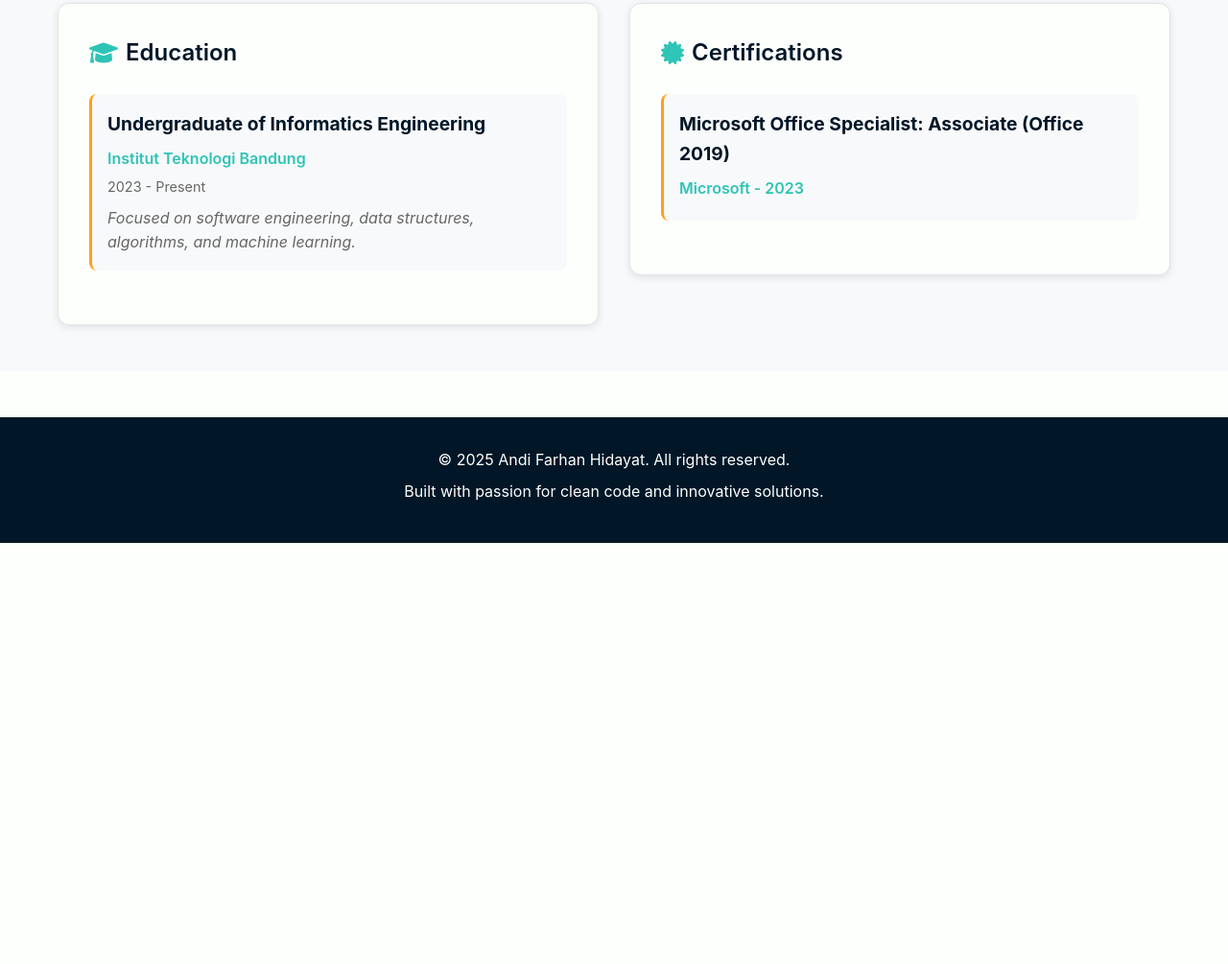
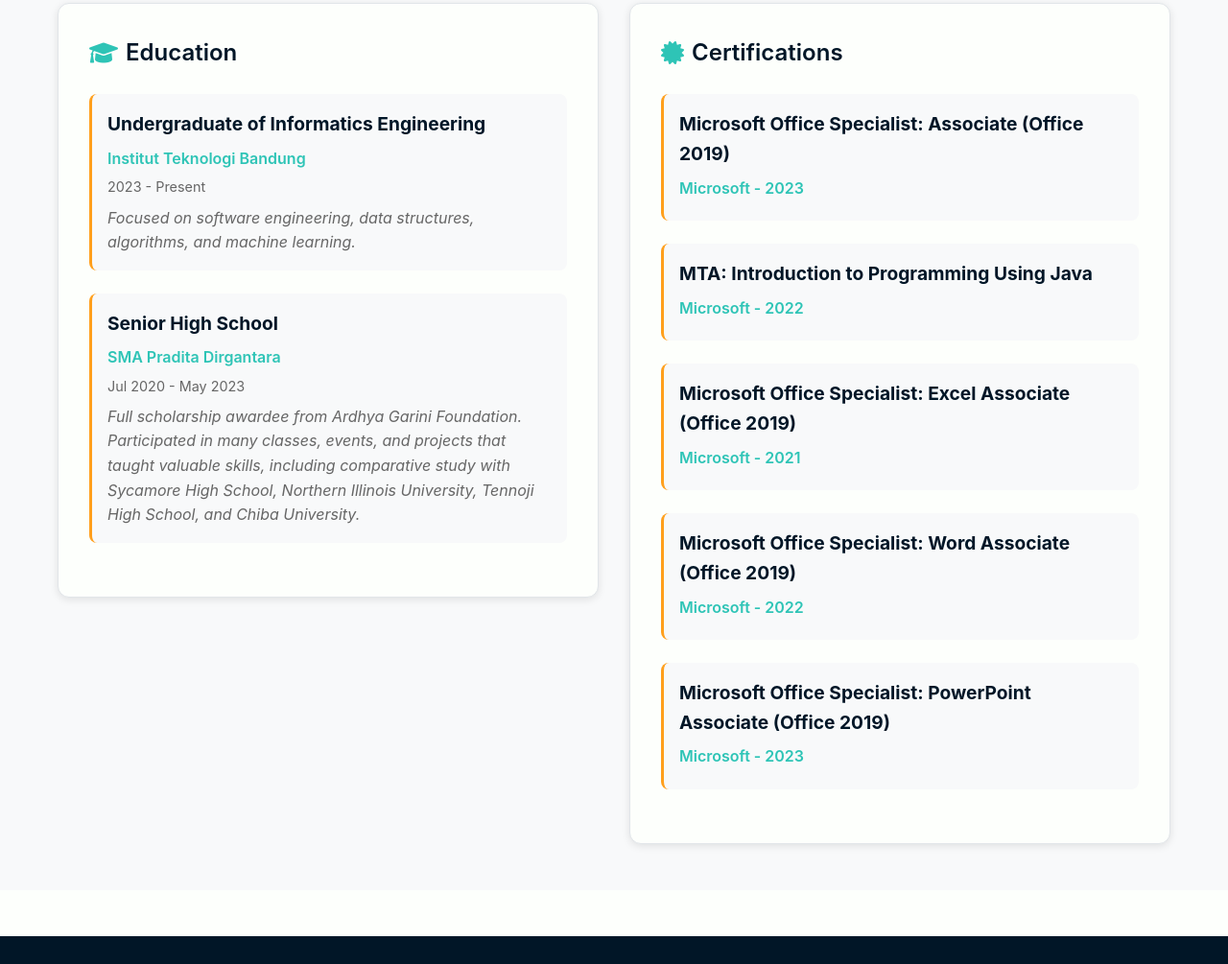
Before and after one commit to andi-frame/portofolio_pure, a plain HTML site: page index.html in a window 1280 px wide. Shown: the part 3758-4763 px from the top of the page at 96% size. Before the commit the page ends 4324 px from the top, so only its background shows below. Drawn offline with Linux system fonts and the light colour scheme.

Commit message:
feat: add certs

```diff
--- a/index.html
+++ b/index.html
@@ -127,6 +127,7 @@
                             <span class="skill-tag">tRPC</span>
                             <span class="skill-tag">Python</span>
                             <span class="skill-tag">Go</span>
+                            <span class="skill-tag">Gin Gonic</span>
                             <span class="skill-tag">FastAPI</span>
                             <span class="skill-tag">Node.js</span>
                             <span class="skill-tag">Hono</span>
@@ -150,6 +151,7 @@
                             <span class="skill-tag">Tailwind CSS</span>
                             <span class="skill-tag">Zustand</span>
                             <span class="skill-tag">Axios</span>
+                            <span class="skill-tag">ShadCN</span>
                             <span class="skill-tag">Lucide</span>
                             <span class="skill-tag">Sonner</span>
                         </div>
@@ -245,6 +247,15 @@
                                 <p class="description">Focused on software engineering, data structures, algorithms, and
                                     machine learning.</p>
                             </div>
+                            <div class="education-item">
+                                <h3>Senior High School</h3>
+                                <p class="institution">SMA Pradita Dirgantara</p>
+                                <p class="duration">Jul 2020 - May 2023</p>
+                                <p class="description">Full scholarship awardee from Ardhya Garini Foundation.
+                                    Participated in many classes, events, and projects that taught valuable skills,
+                                    including comparative study with Sycamore High School, Northern Illinois University,
+                                    Tennoji High School, and Chiba University.</p>
+                            </div>
                         </section>
                     </div>
                     <!-- Right Column -->
@@ -252,10 +263,41 @@
                         <!-- Certifications Section -->
                         <section class="card certifications-section">
                             <h2><i class="fas fa-certificate"></i> Certifications</h2>
-                            <div class="cert-item">
-                                <h3>Microsoft Office Specialist: Associate (Office 2019)</h3>
-                                <p>Microsoft - 2023</p>
-                            </div>
+                            <a href="https://www.credly.com/badges/7c62ba3f-5699-43ee-bd5d-7d5fdf4bef3a/linked_in_profile"
+                                class="cert-link">
+                                <div class="cert-item">
+                                    <h3>Microsoft Office Specialist: Associate (Office 2019)</h3>
+                                    <p>Microsoft - 2023</p>
+                                </div>
+                            </a>
+                            <a href="https://www.credly.com/badges/dfa3b709-8d2d-44f7-bbd6-e73bdb1433a3/linked_in_profile"
+                                class="cert-link">
+                                <div class="cert-item">
+                                    <h3>MTA: Introduction to Programming Using Java</h3>
+                                    <p>Microsoft - 2022</p>
+                                </div>
+                            </a>
+                            <a href="https://www.credly.com/badges/8450ca4d-3519-4383-b73f-0ea37a7db545/linked_in_profile"
+                                class="cert-link">
+                                <div class="cert-item">
+                                    <h3>Microsoft Office Specialist: Excel Associate (Office 2019)</h3>
+                                    <p>Microsoft - 2021</p>
+                                </div>
+                            </a>
+                            <a href="https://www.credly.com/badges/f2f63518-a78e-4fef-abb5-8ac809a1c10d/linked_in_profile"
+                                class="cert-link">
+                                <div class="cert-item">
+                                    <h3>Microsoft Office Specialist: Word Associate (Office 2019)</h3>
+                                    <p>Microsoft - 2022</p>
+                                </div>
+                            </a>
+                            <a href="https://www.credly.com/badges/3ebc8554-73e8-45ba-9205-9aefdbe94fc3/linked_in_profile"
+                                class="cert-link">
+                                <div class="cert-item">
+                                    <h3>Microsoft Office Specialist: PowerPoint Associate (Office 2019)</h3>
+                                    <p>Microsoft - 2023</p>
+                                </div>
+                            </a>
                         </section>
                     </div>
                 </div>
--- a/styles.css
+++ b/styles.css
@@ -410,6 +410,13 @@ body {
   border-left: 3px solid var(--color-orange);
 }
 
+.cert-link{
+    text-decoration: none;
+}
+.cert-link:hover h3{
+    text-decoration: underline;
+}
+
 .education-item h3,
 .cert-item h3 {
   color: var(--text-primary);
```
